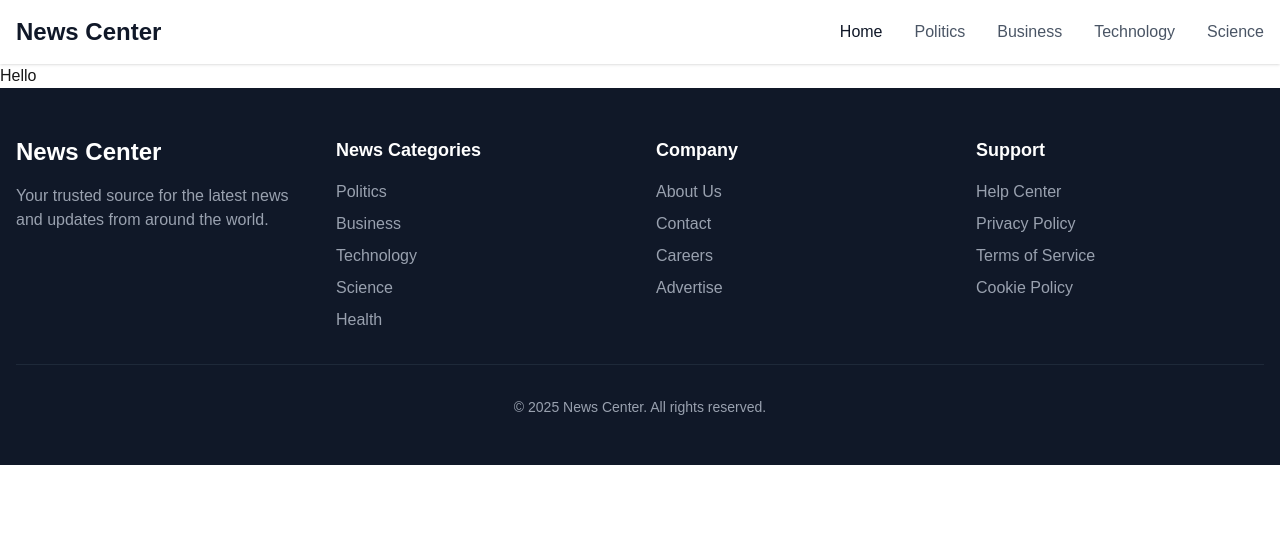
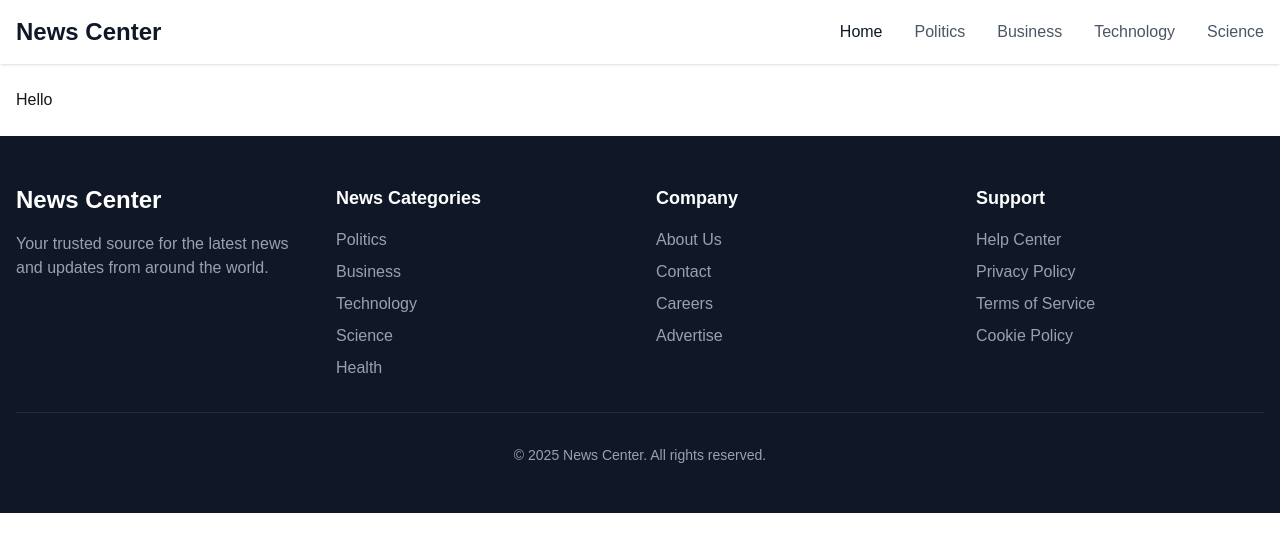
Before and after one commit to JMixson/news-center, a Next.js app: page / in a window 1280 px wide. Shown: the top 552 px of the page. Built offline with nearby package versions, Linux system fonts and the light colour scheme.

Commit message:
Add styling around main content

```diff
--- a/src/app/layout.tsx
+++ b/src/app/layout.tsx
@@ -32,7 +32,7 @@ export default function RootLayout({
         <header>
           <Navbar />
         </header>
-        {children}
+        <main className="container mx-auto px-4 py-6">{children}</main>
         <Footer />
       </body>
     </html>
```
